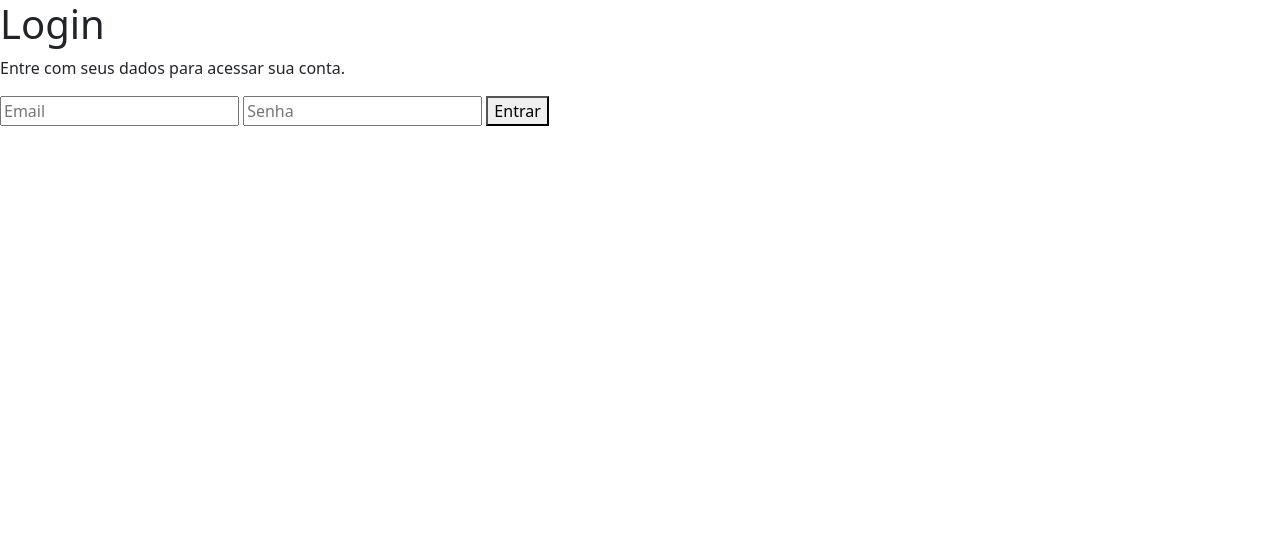
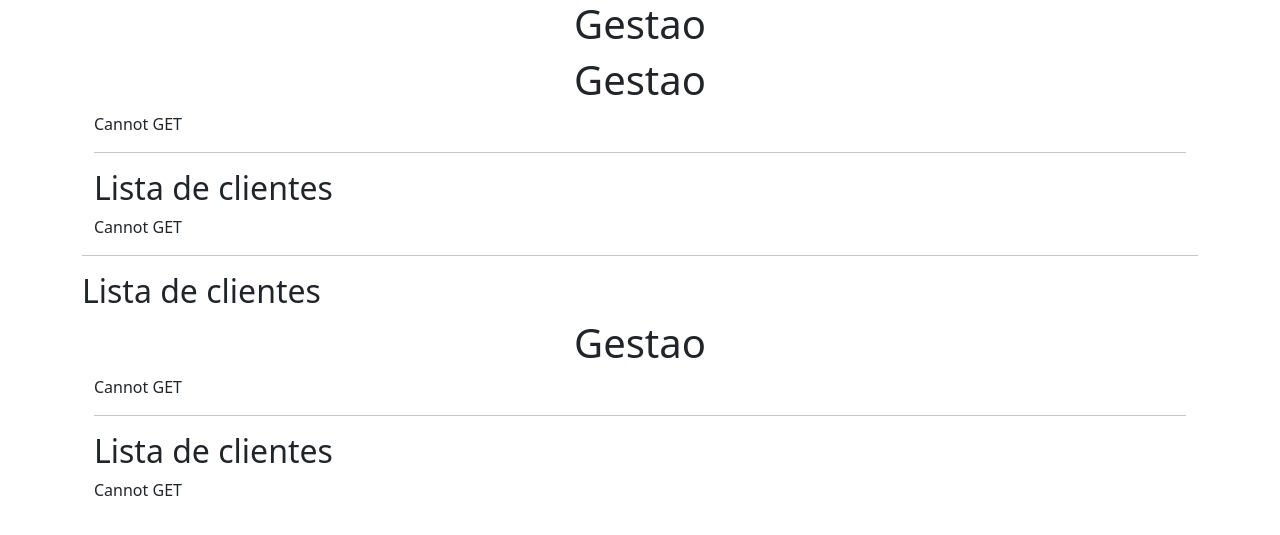
Before and after one commit to Pedro1AF/formulario_back, a Python web app: template flask/templates/index.html in a window 1280 px wide. Shown: the top 535 px of the page. Run offline with Jinja, Linux system fonts and the light colour scheme; the template is opened without the code that fills it, so the values that code supplies are empty.

Commit message:
Update index.html
html de entrada com bootstrap, rotas adicionadas para lista clientes e form cadastro do cliente

```diff
--- a/flask/templates/index.html
+++ b/flask/templates/index.html
@@ -7,15 +7,19 @@
     <link href="https://cdn.jsdelivr.net/npm/bootstrap@5.3.3/dist/css/bootstrap.min.css" rel="stylesheet" integrity="sha384-QWTKZyjpPEjISv5WaRU9OFeRpok6YctnYmDr5pNlyT2bRjXh0JMhjY6hW+ALEwIH" crossorigin="anonymous">
   </head>
   <body>
-        <div class="login-container">
-            <h1>Login</h1>
-            <p>Entre com seus dados para acessar sua conta.</p>
-            <form action="/acesso" method="post">
-                <input type="email" name="email" placeholder="Email" required>
-                <input type="password" name="senha" placeholder="Senha" required>
-                <button type="submit">Entrar</button>
-            </form>
-        </div>
+    <div class="container">
+      <h1 class="text-center">Gestao</h1>
+      <!-- formulario para adicionar usuarios -->
+        <div c-container="{{ url_for('cliente.form_cliente') }}"></div>
+
+      <hr>
+
+      <!-- lista de usuarios cadastrados -->
+        <h2>Lista de clientes</h2>
+        <div c-container="{{ url_for('cliente.lista_clientes') }}"></div>
+
+    </div>
     <script src="https://cdn.jsdelivr.net/npm/bootstrap@5.3.3/dist/js/bootstrap.bundle.min.js" integrity="sha384-YvpcrYf0tY3lHB60NNkmXc5s9fDVZLESaAA55NDzOxhy9GkcIdslK1eN7N6jIeHz" crossorigin="anonymous"></script>
+    <script src="{{ url_for('static', filename='js/cru.js')}}"></script>
   </body>
 </html>
```
